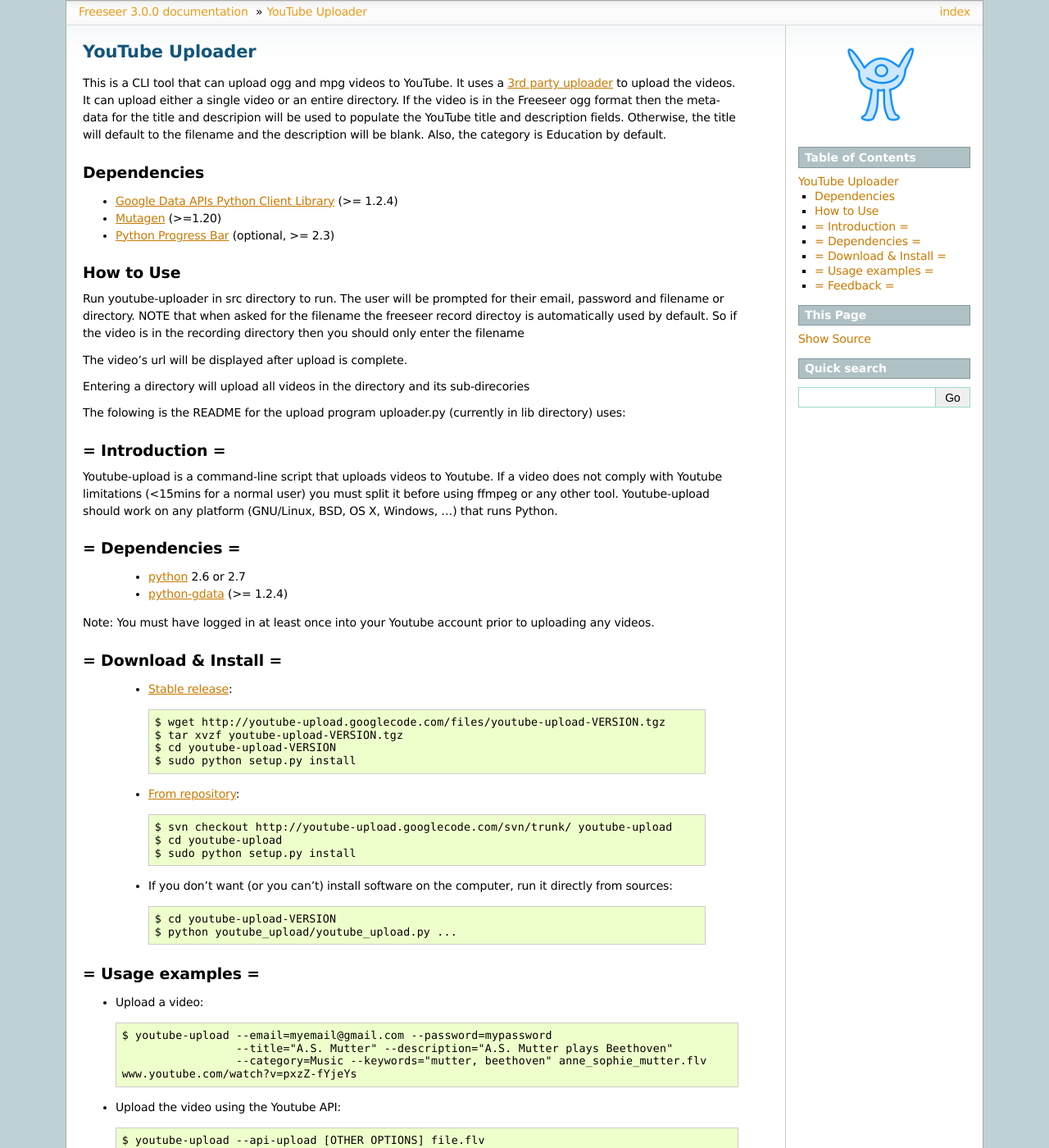
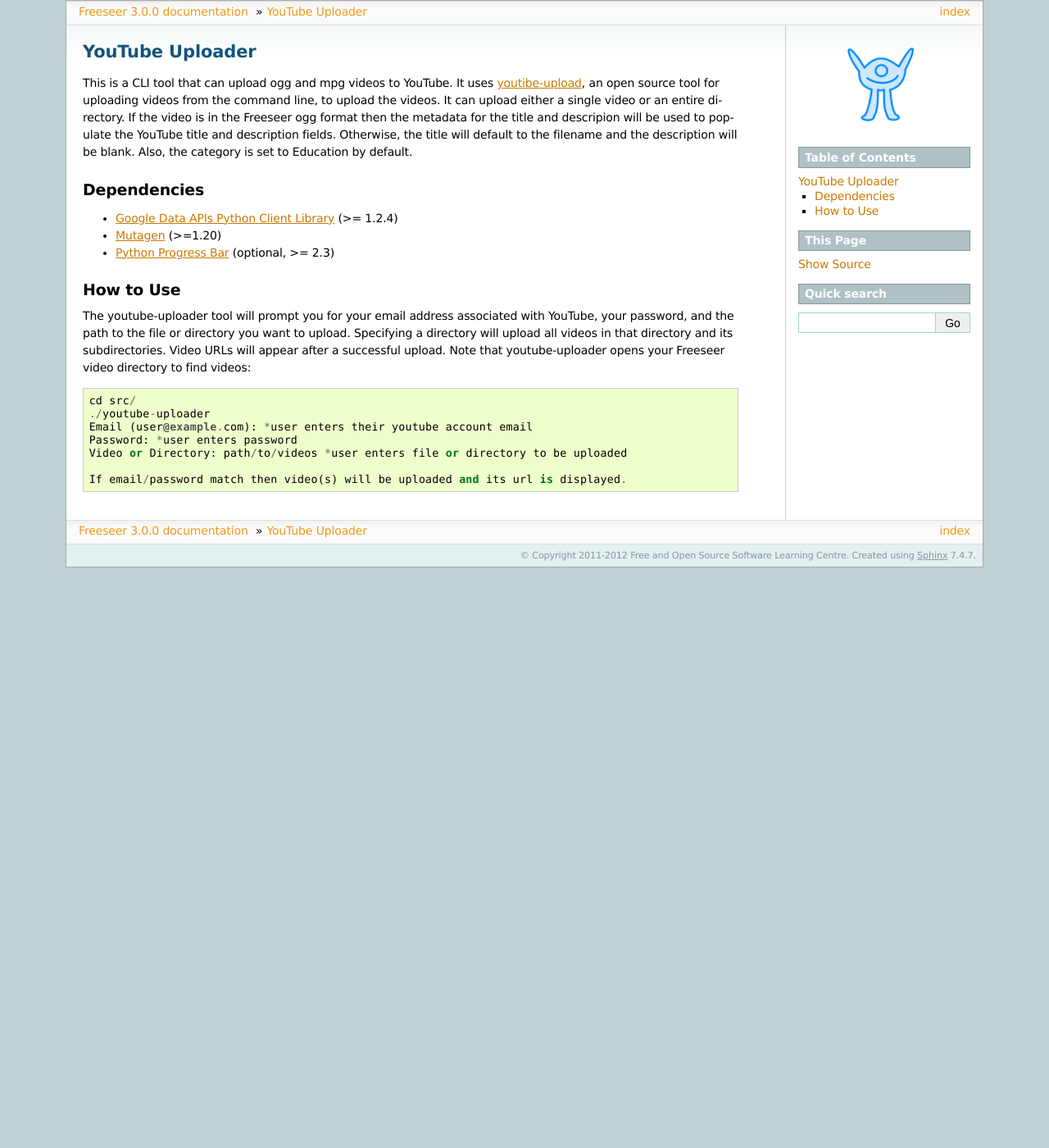
Before and after one commit to Freeseer/freeseer, a Sphinx documentation site: the page built from source/userguide/youtubeuploader.rst, in a window 1280 px wide and 1400 px high. Shown: the whole window at 82% size. Built offline with Sphinx 7.4.7, drawn with Linux system fonts in a browser that asks for light colours; some of the changed text lies outside the part shown.

Commit message:
Changed the How to Use section to contain an usage example. Modified the opening paragraph. Removed the 3rd party readme.

```diff
--- a/source/userguide/youtubeuploader.rst
+++ b/source/userguide/youtubeuploader.rst
@@ -2,7 +2,7 @@
 YouTube Uploader
 ******************
 
-This is a CLI tool that can upload ogg and mpg videos to YouTube. It uses a `3rd party uploader <http://code.google.com/p/youtube-upload>`_ to upload the videos. It can upload either a single video or an entire directory. If the video is in the Freeseer ogg format then the metadata for the title and descripion will be used to populate the YouTube title and description fields. Otherwise, the title will default to the filename and the description will be blank. Also, the category is Education by default.
+This is a CLI tool that can upload ogg and mpg videos to YouTube. It uses `youtibe-upload <http://code.google.com/p/youtube-upload>`_, an open source tool for uploading videos from the command line, to upload the videos. It can upload either a single video or an entire directory. If the video is in the Freeseer ogg format then the metadata for the title and descripion will be used to populate the YouTube title and description fields. Otherwise, the title will default to the filename and the description will be blank. Also, the category is set to Education by default.
 
 Dependencies
 ------------------
@@ -13,115 +13,15 @@ Dependencies
 
 
 
-
 How to Use
 ------------------
 
-Run youtube-uploader in src directory to run. The user will be prompted for their email, password and filename or directory.
-NOTE that when asked for the filename the freeseer record directoy is automatically used by default. So if the video is in the recording directory then you should only enter the filename
+The youtube-uploader tool will prompt you for your email address associated with YouTube, your password, and the path to the file or directory you want to upload. Specifying a directory will upload all videos in that directory and its subdirectories. Video URLs will appear after a successful upload. Note that youtube-uploader opens your Freeseer video directory to find videos::
 
-The video's url will be displayed after upload is complete.
+	cd src/
+	./youtube-uploader
+	Email (user@example.com): *user enters their youtube account email
+	Password: *user enters password
+	Video or Directory: path/to/videos *user enters file or directory to be uploaded
 
-Entering a directory will upload all videos in the directory and its sub-direcories
-
-
-
-
-The folowing is the README for the upload program uploader.py (currently in lib directory) uses:
-
-= Introduction =
-----------------------
-
-Youtube-upload is a command-line script that uploads videos to Youtube. If a video does not comply with Youtube limitations (<15mins for a normal user) you must split it before using ffmpeg or any other tool. Youtube-upload should work on any platform (GNU/Linux, BSD, OS X, Windows, ...) that runs Python.
-
-= Dependencies =
----------------------
-
-  * `python <http://www.python.org>`_  2.6 or 2.7
-  * `python-gdata <http://code.google.com/p/gdata-python-client>`_ (>= 1.2.4)
-
-Note: You must have logged in at least once into your Youtube account prior to uploading any videos.
-
-= Download & Install =
---------------------------
-
-  * `Stable release <http://code.google.com/p/youtube-upload/downloads/list>`_::
-
-	$ wget http://youtube-upload.googlecode.com/files/youtube-upload-VERSION.tgz
-	$ tar xvzf youtube-upload-VERSION.tgz
-	$ cd youtube-upload-VERSION
-	$ sudo python setup.py install
-
-
-  * `From repository <http://code.google.com/p/youtube-upload/source/checkout>`_::
-
-	$ svn checkout http://youtube-upload.googlecode.com/svn/trunk/ youtube-upload
-	$ cd youtube-upload
-	$ sudo python setup.py install
-
-
-  * If you don't want (or you can't) install software on the computer, run it directly from sources::
-
-	$ cd youtube-upload-VERSION
-	$ python youtube_upload/youtube_upload.py ...
-
-
-
-= Usage examples =
---------------------------
-
-* Upload a video::
-
-	$ youtube-upload --email=myemail@gmail.com --password=mypassword
-			 --title="A.S. Mutter" --description="A.S. Mutter plays Beethoven"
-			 --category=Music --keywords="mutter, beethoven" anne_sophie_mutter.flv
-	www.youtube.com/watch?v=pxzZ-fYjeYs
-
-* Upload the video using the Youtube API::
-
-	$ youtube-upload --api-upload [OTHER OPTIONS] file.flv
-
-
-If you set explicitly the {{{--api-upload}}} options or {{{pycurl}}} isn't installed, the original Youtube API will be used to upload the video file. This method is not recommended because it does not shows the nice progressbar.
-
-* Upload a splited video::
-
-	$ youtube-upload [OPTIONS] --title="TITLE" video.part1.avi video.part2.avi
-	www.youtube.com/watch?v=pxzZ-fYjeYs # title: TITLE [1/2]
-	www.youtube.com/watch?v=pxzZ-fYsdff # title: TITLE [2/2]
-
-
-* Add a video to a playlist::
-
-	$ youtube-upload [OPTIONS] --add-to-playlist=http://gdata.youtube.com/feeds/api/playlists/7986C428284A40A1 http://www.youtube.com/watch?v=Zpqu97l3G1U
-
-
-Note that the argument must be the video URL (not a local file) and the playlist is the URL of the feed (with no prefix "PL").
-
-* Get available categories::
-
-	$ youtube-upload --get-categories
-	Tech Education Animals People Travel Entertainment Howto Sports Autos Music News Games Nonprofit Comedy Film
-
-
-* Split a video with _ffmpeg_
-
-Youtube currently limits videos to <2Gb and <15' for almost all users. You can use the Bash example script to split it before uploading::
-
-	$ bash examples/split_video_for_youtube.sh video.avi
-	video.part1.avi
-	video.part2.avi
-	video.part3.avi
-
-
-* Upload videos with _curl_
-
-The script uses pycurl by default (when available) to upload the video, but if you need to tweak the upload parameters take a look at the Bash script included with the sources `examples/upload_with_curl.sh <http://code.google.com/p/youtube-upload/source/browse/trunk/examples/upload_with_curl.sh>`_ This command, for example, would upload _somevideo.flv_ with a limit rate of 100KBytes::
-
-	$ youtube-upload --get-upload-form-info [OPTIONS] | bash examples/upload_with_curl.sh --limit-rate 100k
-
-
-= Feedback =
-----------------
-
-Use the `issues tracker <http://code.google.com/p/youtube-upload/issues/>`_ instead to report bugs or suggest improvements.
+	If email/password match then video(s) will be uploaded and its url is displayed.
```
